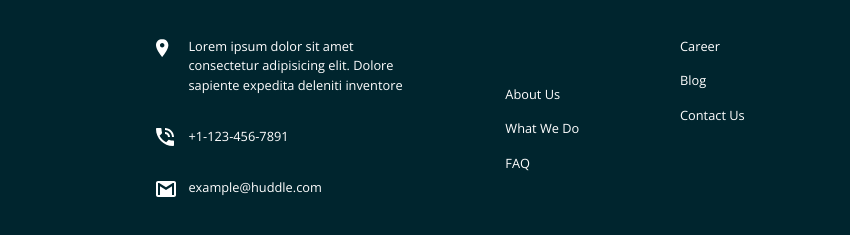
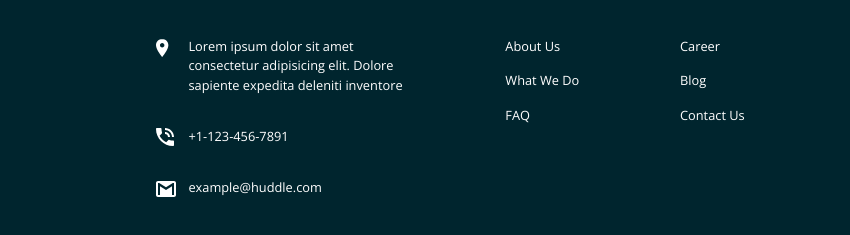
Before and after one commit to VivekAgrawl/huddle-block, a plain HTML site: page index.html in a window 1280 px wide. Shown: the part 2701-2936 px from the top of the page, 0-850 px from the left. Drawn offline with nearby package versions, Linux system fonts and the light colour scheme.

Commit message:
Added few classes

```diff
--- a/index.html
+++ b/index.html
@@ -120,7 +120,7 @@
           </div>
         </div>
       </div>
-      <div class="col-lg-2 foot-box mt-5">
+      <div class="col-lg-2 foot-box foot-box-pad">
         <a href="">About Us</a>
         <a href="">What We Do</a>
         <a href="">FAQ</a>
```
